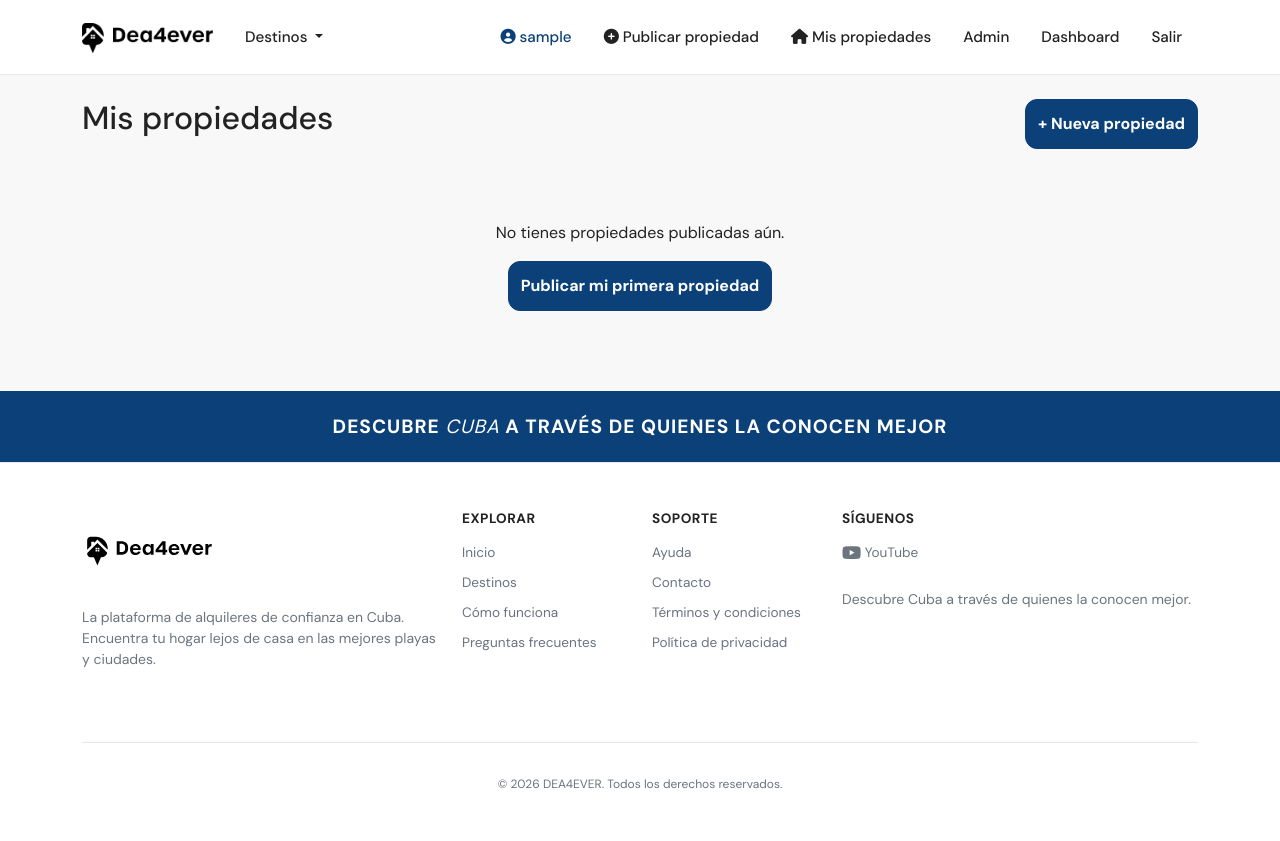
After one commit to alquilerescuba/alquilerescuba, a Django app: page /mis-propiedades/ in a window 1280 px wide. The commit adds this page. Run offline with Django 5.2, Linux system fonts and the light colour scheme; the visitor is signed in with stand-in values (Sample User, id 1); data that the repository does not hold is empty.

Commit message:
feat: anfitriones pueden publicar y gestionar sus propiedades

```diff
--- a/properties/urls.py
+++ b/properties/urls.py
@@ -12,4 +12,11 @@ urlpatterns = [
         name="booked-dates",
     ),
     path("propiedad/<int:pk>/valorar/", views.add_review, name="add_review"),
+    # ============================================
+    # NUEVAS RUTAS PARA ANFITRIONES
+    # ============================================
+    path("crear/", views.create_property, name="create"),
+    path("mis-propiedades/", views.my_properties, name="my_properties"),
+    path("editar/<int:pk>/", views.update_property, name="update"),
+    path("eliminar/<int:pk>/", views.delete_property, name="delete"),
 ]
--- a/properties/views.py
+++ b/properties/views.py
@@ -1,5 +1,5 @@
 from django.views.generic import ListView, DetailView
-from django_filters.views import FilterView  # ✅ ESTA LÍNEA ES LA QUE FALTA
+from django_filters.views import FilterView
 from django.http import JsonResponse
 from django.views.decorators.http import require_GET
 from properties.models import Property, Booking
@@ -104,10 +104,9 @@ from .forms import ReviewForm
 
 
 @login_required
-def add_review(request, pk):  # Cambia property_id por pk
+def add_review(request, pk):
     property = get_object_or_404(Property, id=pk)
 
-    # Verificar si el usuario ya valoró esta propiedad
     if Review.objects.filter(property=property, user=request.user).exists():
         messages.error(request, "Ya has valorado esta propiedad anteriormente.")
         return redirect("properties:detail", pk=pk)
@@ -127,3 +126,65 @@ def add_review(request, pk):  # Cambia property_id por pk
     return render(
         request, "properties/add_review.html", {"form": form, "property": property}
     )
+
+
+# ============================================
+# NUEVAS VISTAS PARA ANFITRIONES
+# ============================================
+
+from django.contrib.auth.decorators import login_required
+from django.shortcuts import render, redirect, get_object_or_404
+from django.contrib import messages
+from .forms import PropertyForm
+from .models import Property
+
+
+@login_required
+def create_property(request):
+    """Publicar una nueva propiedad"""
+    if request.method == "POST":
+        form = PropertyForm(request.POST, request.FILES)
+        if form.is_valid():
+            new_property = form.save(commit=False)
+            new_property.owner = request.user
+            new_property.save()
+            messages.success(request, "¡Propiedad publicada con éxito!")
+            return redirect("properties:detail", pk=new_property.pk)
+    else:
+        form = PropertyForm()
+    return render(request, "properties/create_property.html", {"form": form})
+
+
+@login_required
+def my_properties(request):
+    """Listar mis propiedades"""
+    properties = Property.objects.filter(owner=request.user).order_by("-created_at")
+    return render(request, "properties/my_properties.html", {"properties": properties})
+
+
+@login_required
+def update_property(request, pk):
+    """Editar una propiedad propia"""
+    property = get_object_or_404(Property, pk=pk, owner=request.user)
+    if request.method == "POST":
+        form = PropertyForm(request.POST, request.FILES, instance=property)
+        if form.is_valid():
+            form.save()
+            messages.success(request, "¡Propiedad actualizada con éxito!")
+            return redirect("properties:detail", pk=property.pk)
+    else:
+        form = PropertyForm(instance=property)
+    return render(
+        request, "properties/update_property.html", {"form": form, "property": property}
+    )
+
+
+@login_required
+def delete_property(request, pk):
+    """Eliminar una propiedad propia"""
+    property = get_object_or_404(Property, pk=pk, owner=request.user)
+    if request.method == "POST":
+        property.delete()
+        messages.success(request, "Propiedad eliminada correctamente.")
+        return redirect("properties:my_properties")
+    return render(request, "properties/delete_property.html", {"property": property})
--- a/templates/base.html
+++ b/templates/base.html
@@ -267,6 +267,16 @@
                                 <i class="fas fa-user-circle"></i> {{ user.username }}
                             </span>
                         </li>
+                        <li class="nav-item">
+    <a class="nav-link" href="{% url 'properties:create' %}">
+        <i class="fas fa-plus-circle"></i> Publicar propiedad
+    </a>
+</li>
+<li class="nav-item">
+    <a class="nav-link" href="{% url 'properties:my_properties' %}">
+        <i class="fas fa-home"></i> Mis propiedades
+    </a>
+</li>
                         {% if user.is_staff %}
                             <li class="nav-item">
                                 <a class="nav-link" href="/admin/">Admin</a>
--- /dev/null
+++ b/templates/properties/my_properties.html
@@ -0,0 +1,38 @@
+{% extends 'base.html' %}
+
+{% block title %}Mis propiedades{% endblock %}
+
+{% block content %}
+<div class="container mt-4">
+    <div class="d-flex justify-content-between mb-4">
+        <h1 class="h2">Mis propiedades</h1>
+        <a href="{% url 'properties:create' %}" class="btn btn-primary">+ Nueva propiedad</a>
+    </div>
+
+    <div class="row">
+        {% for property in properties %}
+        <div class="col-md-4 mb-4">
+            <div class="card h-100">
+                {% if property.main_photo %}
+                    <img src="{{ property.main_photo.url }}" class="card-img-top" style="height: 180px; object-fit: cover;">
+                {% endif %}
+                <div class="card-body">
+                    <h5 class="card-title">{{ property.title }}</h5>
+                    <p class="text-muted small">{{ property.get_location_display }}</p>
+                </div>
+                <div class="card-footer bg-white">
+                    <a href="{% url 'properties:detail' property.pk %}" class="btn btn-sm btn-outline-secondary">Ver</a>
+                    <a href="{% url 'properties:update' property.pk %}" class="btn btn-sm btn-outline-primary">Editar</a>
+                    <a href="{% url 'properties:delete' property.pk %}" class="btn btn-sm btn-outline-danger">Eliminar</a>
+                </div>
+            </div>
+        </div>
+        {% empty %}
+        <div class="col-12 text-center py-5">
+            <p>No tienes propiedades publicadas aún.</p>
+            <a href="{% url 'properties:create' %}" class="btn btn-primary">Publicar mi primera propiedad</a>
+        </div>
+        {% endfor %}
+    </div>
+</div>
+{% endblock %}
```
Also changed, not shown: properties/forms.py (+36 -2 lines), properties/models.py (+8 -0 lines), templates/properties/create_property.html (added, +24 -0 lines), templates/properties/delete_property.html (added, +19 -0 lines), templates/properties/update_property.html (added, +24 -0 lines), properties/migrations/0007_property_owner.py (added).
